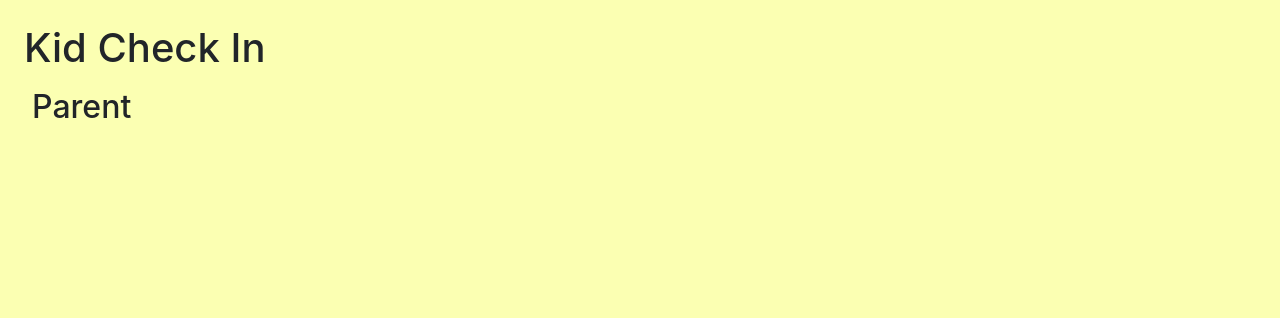
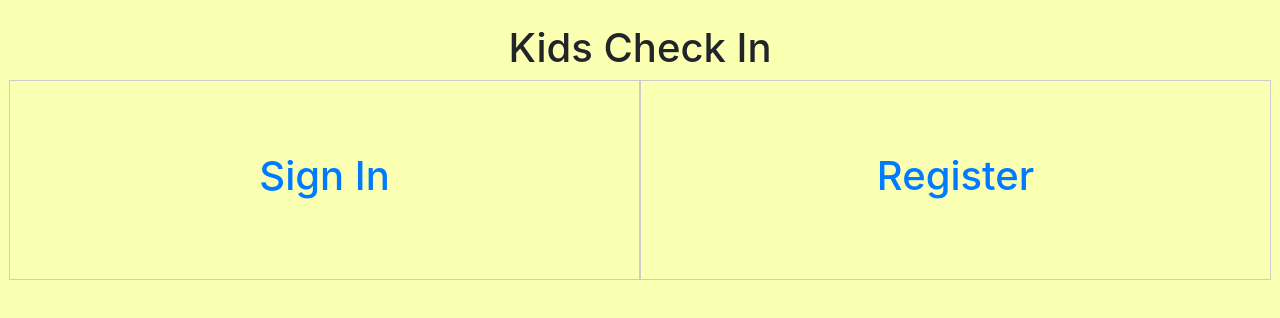
Before and after one commit to IanSanchezBaca/church-check-in, a Next.js app: page /checkIn/1 in a window 1280 px wide. Shown: the top 318 px of the page. Built offline with nearby package versions, Linux system fonts and the light colour scheme.

Commit message:
* changed comments * added buttons to take you to the correct page

```diff
--- a/src/app/checkIn/[kids]/page.js
+++ b/src/app/checkIn/[kids]/page.js
@@ -1,12 +1,28 @@
-/* This will probably hold all the stuff to do the stuff for the kids */
+/********************************************
+ * kids/page.js
+*********************************************/
+'use client';
+
+import Link from "next/link";
 
 export default function chick() {
     return (
         <div>
-            <h1 className="myCenter">Kid Check In</h1>
-            <div className="smallPadding">
-                <h2>Parent</h2>
+            <div className="myCenterX">
+                <h1>Kids Check In</h1>
             </div>
-        </div>
+            <div className="row">
+                <Link href="/checkIn/kids/signin" className="box">
+                    <div>
+                        <h1>Sign In</h1>
+                    </div>
+                </Link>
+                <Link href="/checkIn/kids/reg" className="box">
+                    <div>
+                        <h1>Register</h1>
+                    </div>
+                </Link>
+            </div>
+        </div >
     );
 }
```
